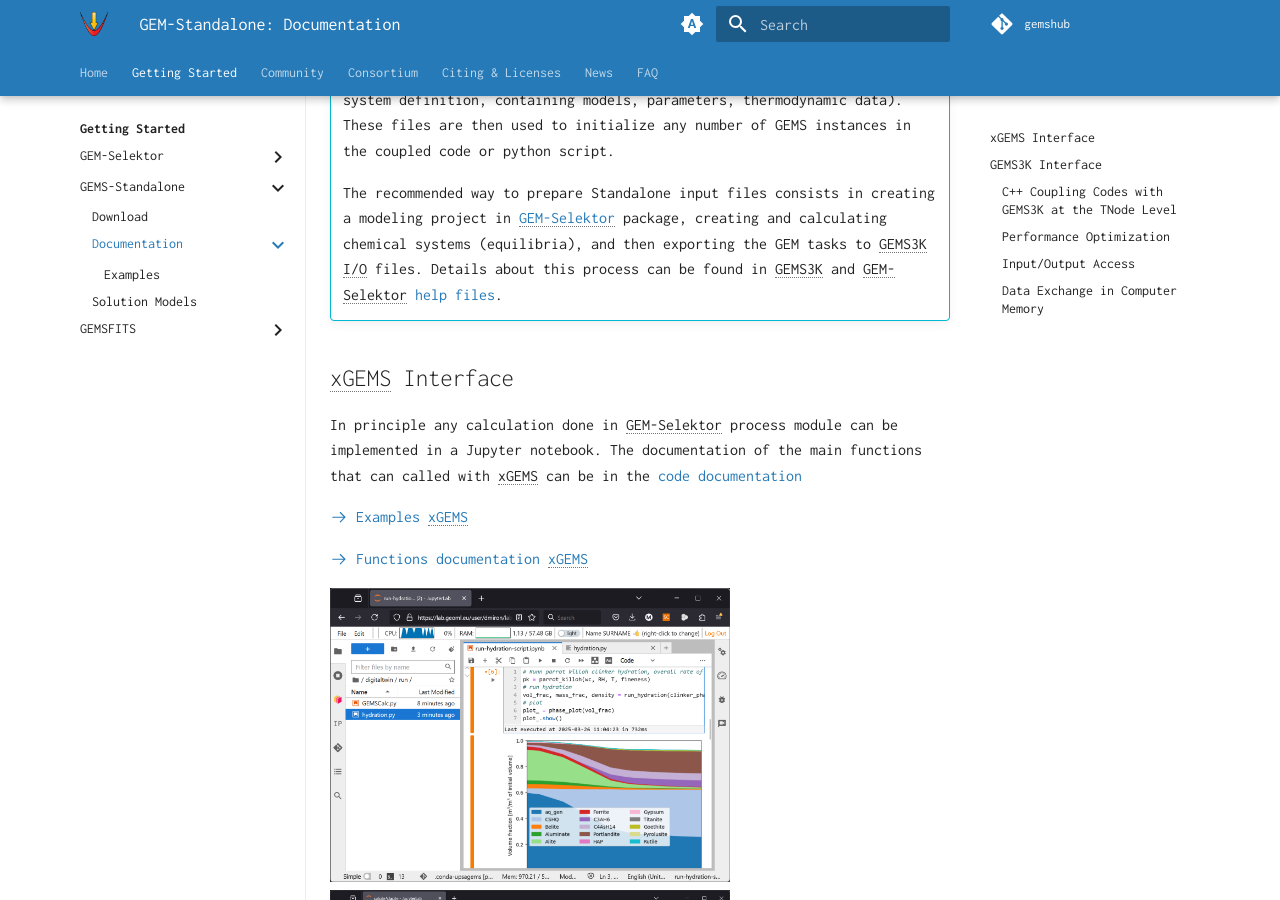
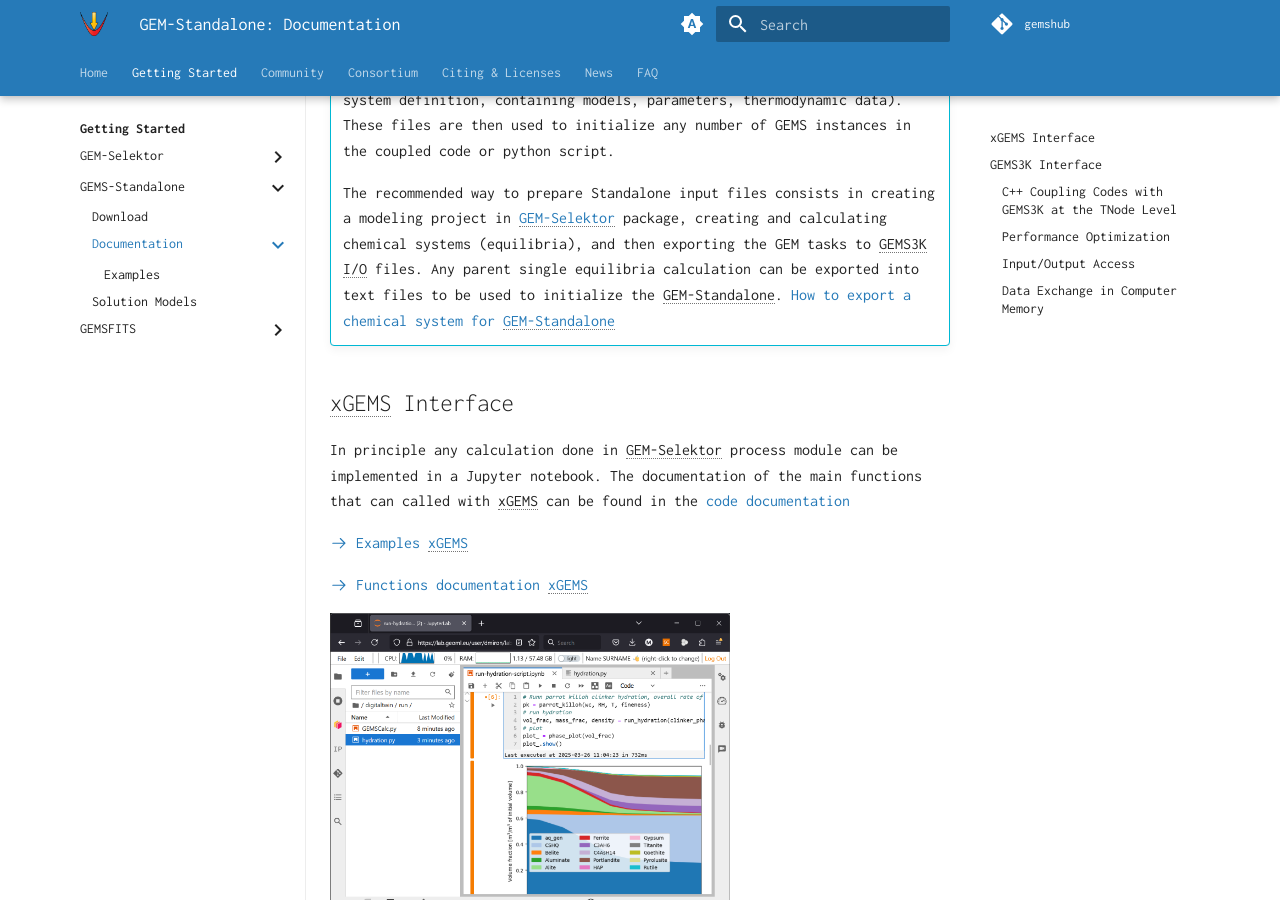
Before and after one commit to gemshub/site, an MkDocs documentation site: the page built from docs/start/gemstandalone/documentation/index.md, in a window 1280 px wide and 900 px high, scrolled down 391 px. Built offline with MkDocs 1.6.1 and Material for MkDocs 9.7.7, drawn with Linux system fonts in a browser that asks for light colours.

Commit message:
Add documentation for exporting chemical systems to GEM-Standalone and update related references

```diff
--- a/docs/start/gemstandalone/documentation/index.md
+++ b/docs/start/gemstandalone/documentation/index.md
@@ -6,11 +6,11 @@
 
     To work with any GEM-Standalone code/interface you must first use [GEM-Selektor](../../gemselektor) to create a modeling project, having a defined chemical system with respective models and database. Once you are satisfied with the system this can be exported into editable text files (standalone chemical system definition, containing models, parameters, thermodynamic data). These files are then used to initialize any number of GEMS instances in the coupled code or python script.
 
-    The recommended way to prepare Standalone input files consists in creating a modeling project in [GEM-Selektor](../../gemselektor) package, creating and calculating chemical systems (equilibria), and then exporting the GEM tasks to GEMS3K I/O files. Details about this process can be found in GEMS3K and GEM-Selektor [help files](../../gemselektor/documentation/#important-folders).
+    The recommended way to prepare Standalone input files consists in creating a modeling project in [GEM-Selektor](../../gemselektor) package, creating and calculating chemical systems (equilibria), and then exporting the GEM tasks to GEMS3K I/O files. Any parent single equilibria calculation can be exported into text files to be used to initialize the GEM-Standalone. [How to export a chemical system for GEM-Standalone](../../gemselektor/how-to-export-gems3k-files.md)
 
 ## xGEMS Interface
 
-In principle any calculation done in GEM-Selektor process module can be implemented in a Jupyter notebook. The documentation of the main functions that can called with xGEMS can be in the [code documentation](https://xgems.readthedocs.io/en/latest/)
+In principle any calculation done in GEM-Selektor process module can be implemented in a Jupyter notebook. The documentation of the main functions that can called with xGEMS can be found in the [code documentation](https://xgems.readthedocs.io/en/latest/)
 
 [:octicons-arrow-right-24: Examples xGEMS](examples#xgems)
 
```
Also changed, not shown: docs/start/gemselektor/download/installpack.md (+3 -1 lines), docs/start/gemselektor/how-to-export-gems3k-files.md (added, +44 -0 lines), docs/start/gemsfits/documentation.md (+2 -0 lines), docs/start/gemstandalone/index.md (+2 -0 lines), docs/start/gemselektor/SetupWritingGEMS3KfilesDialog.png (added).
